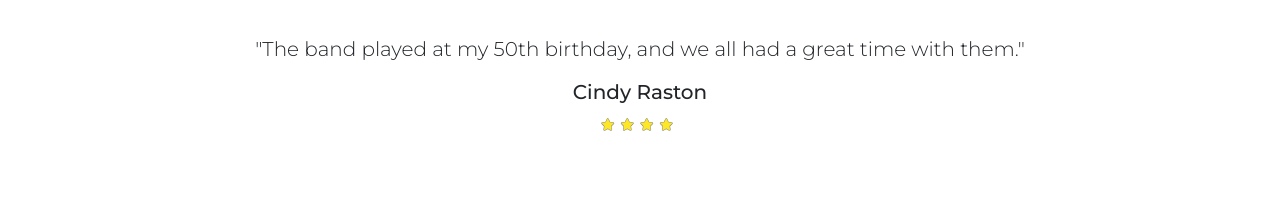
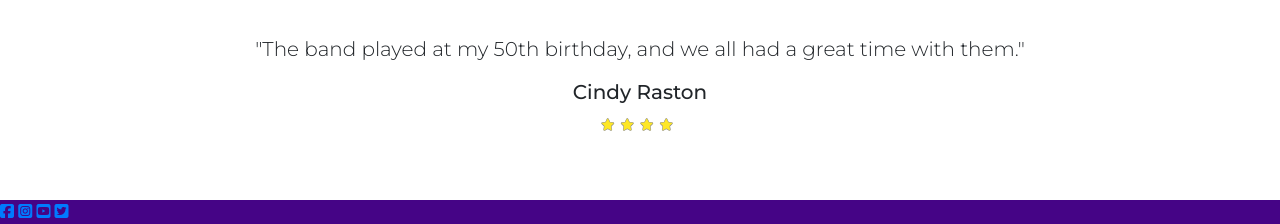
Before and after one commit to Code-Institute-Submissions/function_band, a PHP site: page / in a window 1280 px wide. Shown: the part 1189-1413 px from the top of the page. Before the commit the page ends 1320 px from the top, so only its background shows below. Run offline with PHP 8.4, Linux system fonts and the light colour scheme; some libraries are stand-ins or nearby versions; some web fonts are replaced.

Commit message:
added initial footer structure

```diff
--- a/index.html
+++ b/index.html
@@ -65,6 +65,18 @@
         </div>
     </section>
 
+
+
+    <footer>
+        <div class="social">
+            <a href="https://www.facebook.com/"><i class="fab fa-facebook-square"></i></a>
+            <a href="https://www.instagram.com/"><i class="fab fa-instagram-square"></i></a>
+            <a href="https://www.youtube.com/"><i class="fab fa-youtube-square"></i></a>
+            <a href="https://twitter.com/explore"><i class="fab fa-twitter-square"></i></a>
+        </div>
+
+
+    </footer>
 </body>
 
 </html>
--- a/style/css/style.css
+++ b/style/css/style.css
@@ -169,3 +169,17 @@ header {
     -webkit-text-stroke: .5px grey;
 
 }
+
+
+
+
+
+
+
+
+footer {
+    background-color: #450486;
+    width: 100%;
+    display: block;
+    height: 50%;
+}
```
